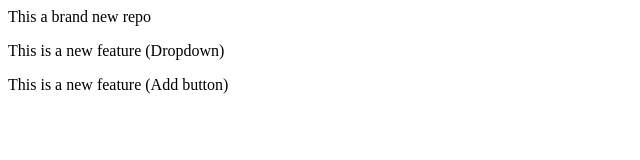
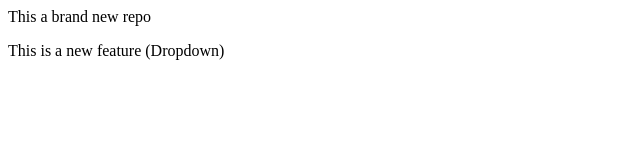
Before and after one commit to Flash019/modernRepo, a plain HTML site: page index.html in a window 1280 px wide. Shown: the whole page, without its empty margins (0-640 px from the left). Drawn offline with Linux system fonts and the light colour scheme.

Commit message:
bugFixed

```diff
--- a/index.html
+++ b/index.html
@@ -1,3 +1,2 @@
 <p> This a brand new repo </p>
 <p> This is a new feature (Dropdown)</p>
-<p> This is a new feature (Add button) </p>
```
